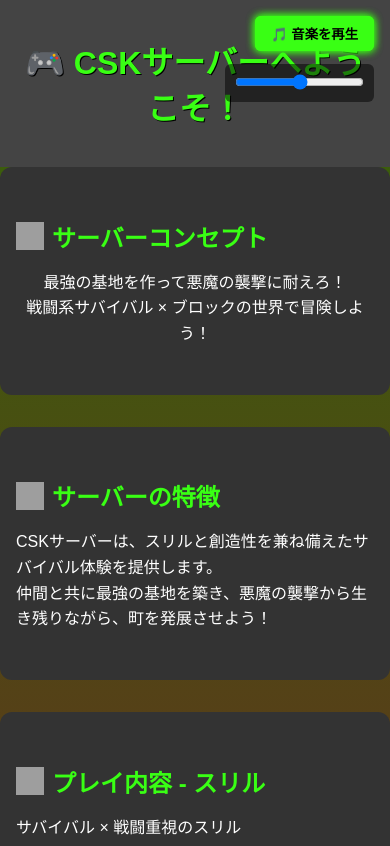
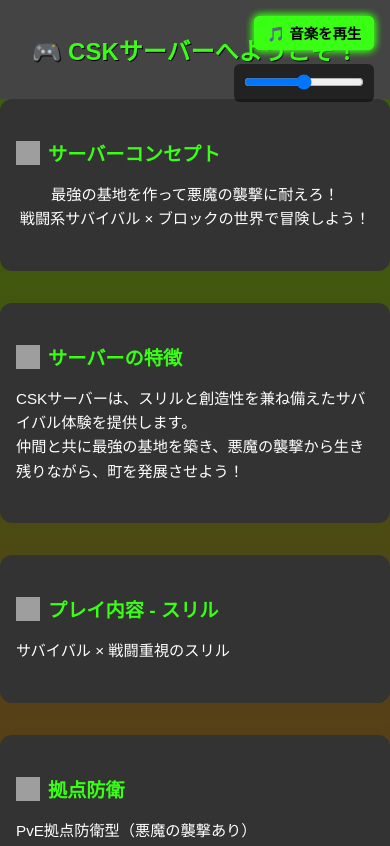
Before and after one commit to michi0890517/CRK, a plain HTML site: page index.html in a window 390 px wide. Shown: the top 846 px of the page. Drawn offline with Linux system fonts and the light colour scheme; grey boxes are pictures that could not be loaded.

Commit message:
Update index.html

```diff
--- a/index.html
+++ b/index.html
@@ -92,6 +92,35 @@
     cursor: pointer;
     box-shadow: 0 0 8px #39ff14;
   }
+  @media (max-width: 768px) {
+    header h1 {
+      font-size: 1.5rem;
+    }
+    .section {
+      padding: 1.5rem 1rem;
+    }
+    .section h2 {
+      font-size: 1.2rem;
+    }
+    .section p, .section ul {
+      font-size: 0.95rem;
+    }
+    #music-button {
+      padding: 0.4rem 0.8rem;
+      font-size: 0.9rem;
+    }
+    .cta a {
+      padding: 0.75rem 1.5rem;
+      font-size: 1rem;
+    }
+    .section h2 img {
+      width: 24px;
+      height: 24px;
+    }
+    input[type="range"] {
+      width: 120px;
+    }
+  }
 </style>
 </head>
 <body>
```
